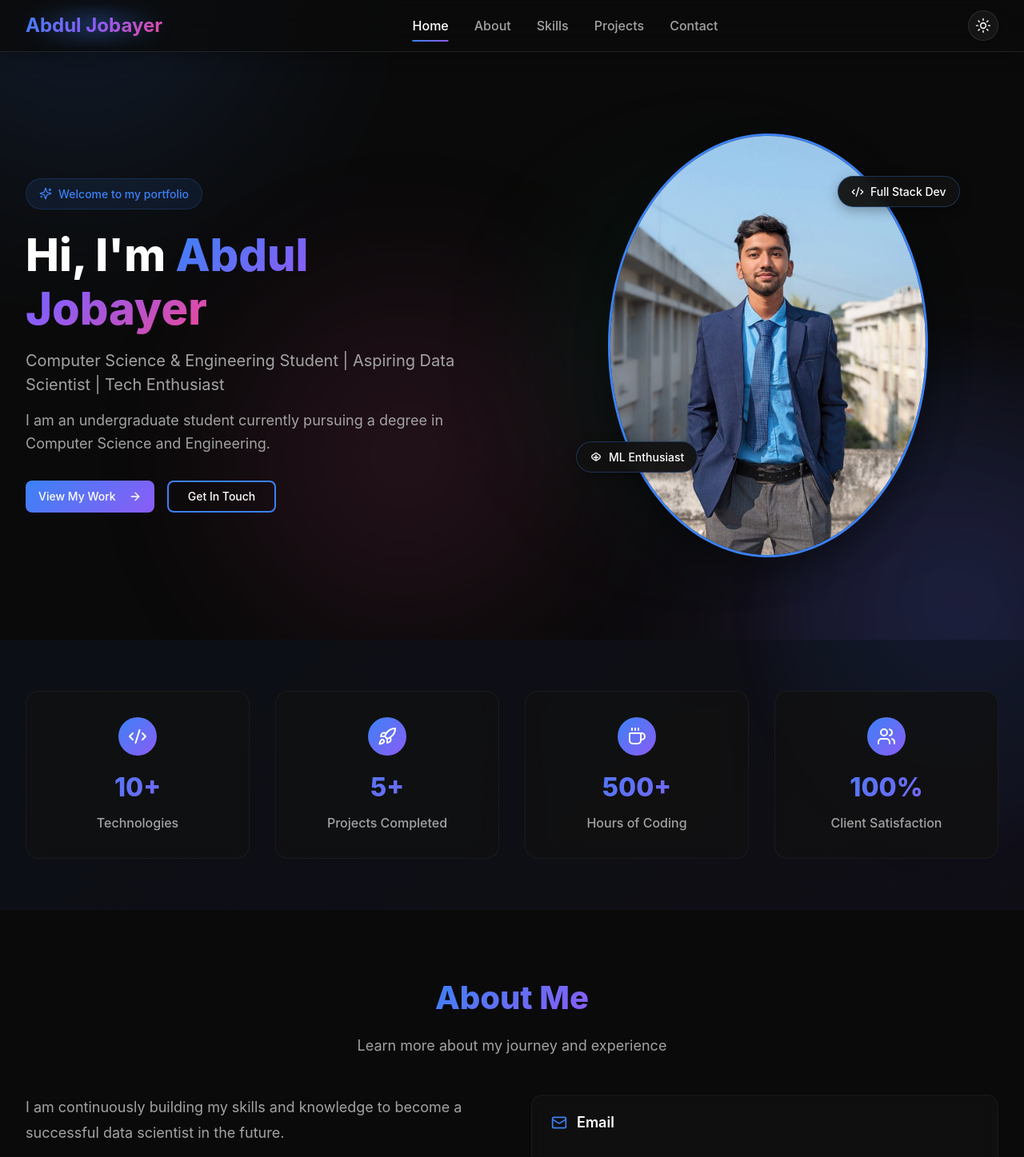
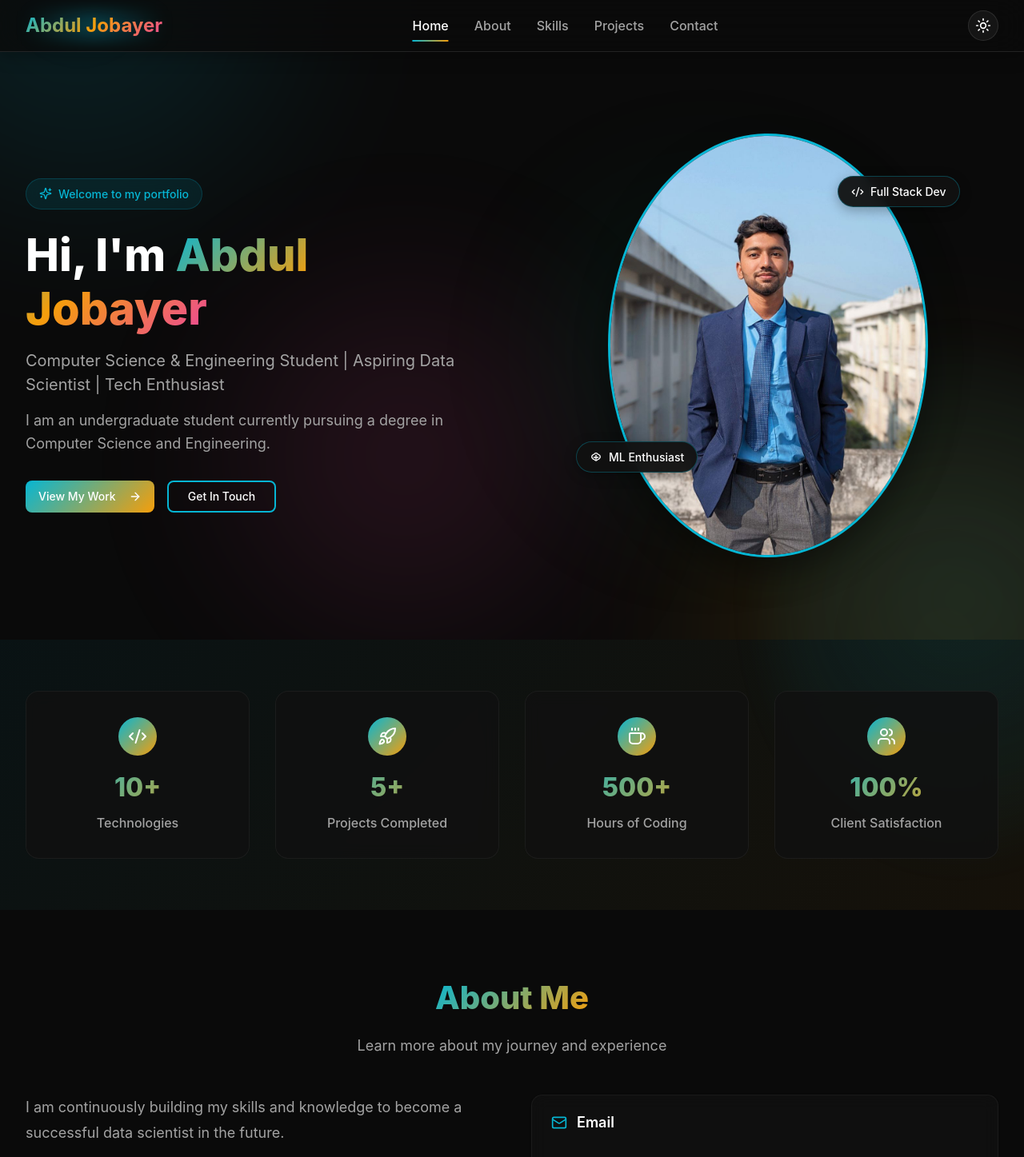
Before and after one commit to Jobayer08/Portfolio____, a React (Vite) app: page / in a window 1280 px wide. Shown: the top 1447 px of the page at 80% size. Built offline with nearby package versions, Linux system fonts and the light colour scheme.

Commit message:
color_change

```diff
--- a/src/App.css
+++ b/src/App.css
@@ -49,7 +49,7 @@
   --card-foreground: #ededed;
   --popover: #111111;
   --popover-foreground: #ededed;
-  --primary: #3b82f6;
+  --primary: #06b6d4;
   --primary-foreground: #ffffff;
   --secondary: #1f1f1f;
   --secondary-foreground: #ededed;
@@ -60,20 +60,20 @@
   --destructive: #7f1a1a;
   --border: #262626;
   --input: #262626;
-  --ring: #3b82f6;
-  --chart-1: #3b82f6;
-  --chart-2: #8b5cf6;
+  --ring: #06b6d4;
+  --chart-1: #06b6d4;
+  --chart-2: #f59e0b;
   --chart-3: #ec4899;
-  --chart-4: #f59e0b;
-  --chart-5: #10b981;
+  --chart-4: #10b981;
+  --chart-5: #f97316;
   --sidebar: #0a0a0a;
   --sidebar-foreground: #ededed;
-  --sidebar-primary: #3b82f6;
+  --sidebar-primary: #06b6d4;
   --sidebar-primary-foreground: #ffffff;
   --sidebar-accent: #1f1f1f;
   --sidebar-accent-foreground: #ededed;
   --sidebar-border: #262626;
-  --sidebar-ring: #3b82f6;
+  --sidebar-ring: #06b6d4;
 }
 
 .dark {
@@ -83,7 +83,7 @@
   --card-foreground: #ededed;
   --popover: #111111;
   --popover-foreground: #ededed;
-  --primary: #3b82f6;
+  --primary: #06b6d4;
   --primary-foreground: #ffffff;
   --secondary: #1f1f1f;
   --secondary-foreground: #ededed;
@@ -94,20 +94,20 @@
   --destructive: #7f1a1a;
   --border: #262626;
   --input: #262626;
-  --ring: #3b82f6;
-  --chart-1: #3b82f6;
-  --chart-2: #8b5cf6;
+  --ring: #06b6d4;
+  --chart-1: #06b6d4;
+  --chart-2: #f59e0b;
   --chart-3: #ec4899;
-  --chart-4: #f59e0b;
-  --chart-5: #10b981;
+  --chart-4: #10b981;
+  --chart-5: #f97316;
   --sidebar: #0a0a0a;
   --sidebar-foreground: #ededed;
-  --sidebar-primary: #3b82f6;
+  --sidebar-primary: #06b6d4;
   --sidebar-primary-foreground: #ffffff;
   --sidebar-accent: #1f1f1f;
   --sidebar-accent-foreground: #ededed;
   --sidebar-border: #262626;
-  --sidebar-ring: #3b82f6;
+  --sidebar-ring: #06b6d4;
 }
 
 @layer base {
@@ -152,8 +152,8 @@
 }
 
 @keyframes glow {
-  0%, 100% { box-shadow: 0 0 5px rgba(59, 130, 246, 0.5); }
-  50% { box-shadow: 0 0 20px rgba(59, 130, 246, 0.8); }
+  0%, 100% { box-shadow: 0 0 5px rgba(6, 182, 212, 0.5); }
+  50% { box-shadow: 0 0 20px rgba(6, 182, 212, 0.8); }
 }
 
 /* Animated Background */
@@ -183,7 +183,7 @@
 .sphere-1 {
   width: 600px;
   height: 600px;
-  background: radial-gradient(circle, #3b82f6, transparent);
+  background: radial-gradient(circle, #06b6d4, transparent);
   top: -300px;
   left: -200px;
   animation-delay: 0s;
@@ -192,7 +192,7 @@
 .sphere-2 {
   width: 700px;
   height: 700px;
-  background: radial-gradient(circle, #8b5cf6, transparent);
+  background: radial-gradient(circle, #f59e0b, transparent);
   bottom: -350px;
   right: -250px;
   animation-delay: 5s;
@@ -233,7 +233,7 @@
   position: relative;
   font-weight: bold;
   font-size: 1.5rem;
-  background: linear-gradient(135deg, #3b82f6, #8b5cf6, #ec4899);
+  background: linear-gradient(135deg, #06b6d4, #f59e0b, #ec4899);
   -webkit-background-clip: text;
   background-clip: text;
   color: transparent;
@@ -247,7 +247,7 @@
   transform: translate(-50%, -50%);
   width: 100%;
   height: 100%;
-  background: radial-gradient(circle, rgba(59, 130, 246, 0.3), transparent);
+  background: radial-gradient(circle, rgba(6, 182, 212, 0.3), transparent);
   filter: blur(10px);
   z-index: -1;
 }
@@ -262,10 +262,11 @@
   display: flex;
   align-items: center;
   justify-content: center;
+  color: #ffffff;
 }
 
 .theme-toggle:hover {
-  background: rgba(59, 130, 246, 0.2);
+  background: rgba(6, 182, 212, 0.2);
   transform: rotate(15deg);
 }
 
@@ -290,7 +291,7 @@
   transform: translateX(-50%);
   width: 0;
   height: 2px;
-  background: linear-gradient(90deg, #3b82f6, #8b5cf6);
+  background: linear-gradient(90deg, #06b6d4, #f59e0b);
   transition: width 0.3s ease;
 }
 
@@ -337,7 +338,7 @@
 
 .mobile-nav-link:hover,
 .mobile-nav-link.active {
-  background: linear-gradient(135deg, #3b82f6, #8b5cf6);
+  background: linear-gradient(135deg, #06b6d4, #f59e0b);
   color: white;
 }
 
@@ -365,12 +366,12 @@
   align-items: center;
   gap: 0.5rem;
   padding: 0.5rem 1rem;
-  background: rgba(59, 130, 246, 0.1);
-  border: 1px solid rgba(59, 130, 246, 0.2);
+  background: rgba(6, 182, 212, 0.1);
+  border: 1px solid rgba(6, 182, 212, 0.2);
   border-radius: 2rem;
   font-size: 0.875rem;
   font-weight: 500;
-  color: #3b82f6;
+  color: #06b6d4;
   margin-bottom: 1.5rem;
   backdrop-filter: blur(10px);
 }
@@ -384,7 +385,7 @@
 }
 
 .gradient-text {
-  background: linear-gradient(135deg, #3b82f6, #8b5cf6, #ec4899);
+  background: linear-gradient(135deg, #06b6d4, #f59e0b, #ec4899);
   -webkit-background-clip: text;
   background-clip: text;
   color: transparent;
@@ -405,7 +406,7 @@
 .cursor-blink {
   animation: blink 1s step-end infinite;
   font-size: 1.25rem;
-  color: #3b82f6;
+  color: #06b6d4;
 }
 
 .hero-description {
@@ -422,7 +423,7 @@
 }
 
 .btn-primary {
-  background: linear-gradient(135deg, #3b82f6, #8b5cf6);
+  background: linear-gradient(135deg, #06b6d4, #f59e0b);
   border: none;
   transition: all 0.3s ease;
   position: relative;
@@ -449,15 +450,15 @@
 }
 
 .btn-secondary {
-  border: 2px solid #3b82f6;
+  border: 2px solid #06b6d4;
   background: transparent;
   transition: all 0.3s ease;
   color: #ffffff;
 }
 
 .btn-secondary:hover {
-  background: #3b82f6;
-  border-color: #3b82f6;
+  background: #06b6d4;
+  border-color: #06b6d4;
   color: white;
 }
 
@@ -481,7 +482,7 @@
   transform: translate(-50%, -50%);
   width: 120%;
   height: 120%;
-  background: radial-gradient(circle, rgba(59, 130, 246, 0.3), transparent);
+  background: radial-gradient(circle, rgba(6, 182, 212, 0.3), transparent);
   border-radius: 50%;
   filter: blur(30px);
   animation: pulse-glow 3s ease-in-out infinite;
@@ -491,7 +492,7 @@
   position: relative;
   width: 100%;
   border-radius: 50%;
-  border: 3px solid #3b82f6;
+  border: 3px solid #06b6d4;
   box-shadow: 0 20px 40px rgba(0, 0, 0, 0.4);
   transition: transform 0.3s ease;
 }
@@ -512,7 +513,7 @@
   font-size: 0.875rem;
   font-weight: 500;
   box-shadow: 0 4px 15px rgba(0, 0, 0, 0.3);
-  border: 1px solid rgba(59, 130, 246, 0.3);
+  border: 1px solid rgba(6, 182, 212, 0.3);
   color: #ffffff;
   animation: float 3s ease-in-out infinite;
 }
@@ -532,7 +533,7 @@
 /* Stats Section */
 .stats-section {
   padding: 4rem 0;
-  background: linear-gradient(135deg, rgba(59, 130, 246, 0.05), rgba(139, 92, 246, 0.05));
+  background: linear-gradient(135deg, rgba(6, 182, 212, 0.05), rgba(245, 158, 11, 0.05));
 }
 
 .stats-grid {
@@ -554,14 +555,14 @@
 .stat-card:hover {
   transform: translateY(-5px);
   background: rgba(17, 17, 17, 0.95);
-  border-color: rgba(59, 130, 246, 0.3);
+  border-color: rgba(6, 182, 212, 0.3);
 }
 
 .stat-icon {
   width: 48px;
   height: 48px;
   margin: 0 auto 1rem;
-  background: linear-gradient(135deg, #3b82f6, #8b5cf6);
+  background: linear-gradient(135deg, #06b6d4, #f59e0b);
   border-radius: 50%;
   display: flex;
   align-items: center;
@@ -573,7 +574,7 @@
   font-size: 2rem;
   font-weight: 800;
   margin-bottom: 0.5rem;
-  background: linear-gradient(135deg, #3b82f6, #8b5cf6);
+  background: linear-gradient(135deg, #06b6d4, #f59e0b);
   -webkit-background-clip: text;
   background-clip: text;
   color: transparent;
@@ -598,7 +599,7 @@
 }
 
 .title-gradient {
-  background: linear-gradient(135deg, #3b82f6, #8b5cf6);
+  background: linear-gradient(135deg, #06b6d4, #f59e0b);
   -webkit-background-clip: text;
   background-clip: text;
   color: transparent;
@@ -642,8 +643,8 @@
 
 .about-badge {
   padding: 0.5rem 1rem;
-  background: rgba(59, 130, 246, 0.1);
-  border: 1px solid rgba(59, 130, 246, 0.2);
+  background: rgba(6, 182, 212, 0.1);
+  border: 1px solid rgba(6, 182, 212, 0.2);
   font-weight: 500;
   transition: all 0.3s ease;
   color: #ffffff;
@@ -651,7 +652,7 @@
 
 .about-badge:hover {
   transform: translateY(-2px);
-  background: rgba(59, 130, 246, 0.2);
+  background: rgba(6, 182, 212, 0.2);
 }
 
 .about-cards {
@@ -670,7 +671,7 @@
 .info-card:hover {
   transform: translateX(5px);
   background: rgba(17, 17, 17, 0.95);
-  border-color: rgba(59, 130, 246, 0.3);
+  border-color: rgba(6, 182, 212, 0.3);
 }
 
 .info-card-title {
@@ -688,7 +689,7 @@
 /* Skills Section */
 .skills-section {
   padding: 5rem 0;
-  background: linear-gradient(135deg, rgba(59, 130, 246, 0.03), rgba(139, 92, 246, 0.03));
+  background: linear-gradient(135deg, rgba(6, 182, 212, 0.03), rgba(245, 158, 11, 0.03));
 }
 
 .skills-grid {
@@ -708,7 +709,7 @@
 .skill-card:hover {
   transform: translateY(-5px) scale(1.05);
   background: rgba(17, 17, 17, 0.95);
-  border-color: rgba(59, 130, 246, 0.3);
+  border-color: rgba(6, 182, 212, 0.3);
   box-shadow: 0 10px 30px rgba(0, 0, 0, 0.3);
 }
 
@@ -721,7 +722,7 @@
   width: 40px;
   height: 40px;
   margin: 0 auto 0.75rem;
-  background: linear-gradient(135deg, #3b82f6, #8b5cf6);
+  background: linear-gradient(135deg, #06b6d4, #f59e0b);
   border-radius: 50%;
   display: flex;
   align-items: center;
@@ -758,7 +759,7 @@
   transform: translateY(-10px);
   box-shadow: 0 20px 40px rgba(0, 0, 0, 0.4);
   background: rgba(17, 17, 17, 0.95);
-  border-color: rgba(59, 130, 246, 0.3);
+  border-color: rgba(6, 182, 212, 0.3);
 }
 
 .project-image-wrapper {
@@ -784,7 +785,7 @@
   left: 0;
   right: 0;
   bottom: 0;
-  background: linear-gradient(135deg, rgba(59, 130, 246, 0.9), rgba(139, 92, 246, 0.9));
+  background: linear-gradient(135deg, rgba(6, 182, 212, 0.9), rgba(245, 158, 11, 0.9));
   display: flex;
   align-items: center;
   justify-content: center;
@@ -804,7 +805,7 @@
   display: flex;
   align-items: center;
   justify-content: center;
-  color: #3b82f6;
+  color: #06b6d4;
   transform: scale(0);
   transition: transform 0.3s ease 0.1s;
 }
@@ -833,8 +834,8 @@
 }
 
 .tech-badge {
-  background: rgba(59, 130, 246, 0.1);
-  border: 1px solid rgba(59, 130, 246, 0.2);
+  background: rgba(6, 182, 212, 0.1);
+  border: 1px solid rgba(6, 182, 212, 0.2);
   font-size: 0.75rem;
   transition: all 0.3s ease;
   color: #a3a3a3;
@@ -842,7 +843,7 @@
 
 .tech-badge:hover {
   transform: translateY(-2px);
-  background: rgba(59, 130, 246, 0.2);
+  background: rgba(6, 182, 212, 0.2);
   color: #ffffff;
 }
 
@@ -863,7 +864,7 @@
 /* Contact Section */
 .contact-section {
   padding: 5rem 0;
-  background: linear-gradient(135deg, rgba(59, 130, 246, 0.03), rgba(139, 92, 246, 0.03));
+  background: linear-gradient(135deg, rgba(6, 182, 212, 0.03), rgba(245, 158, 11, 0.03));
 }
 
 .contact-grid {
@@ -893,13 +894,13 @@
 .contact-card:hover {
   transform: translateX(5px);
   background: rgba(17, 17, 17, 0.95);
-  border-color: rgba(59, 130, 246, 0.3);
+  border-color: rgba(6, 182, 212, 0.3);
 }
 
 .contact-icon-wrapper {
   width: 48px;
   height: 48px;
-  background: linear-gradient(135deg, #3b82f6, #8b5cf6);
+  background: linear-gradient(135deg, #06b6d4, #f59e0b);
   border-radius: 50%;
   display: flex;
   align-items: center;
@@ -926,7 +927,7 @@
 
 .social-btn {
   flex: 1;
-  background: linear-gradient(135deg, #3b82f6, #8b5cf6);
+  background: linear-gradient(135deg, #06b6d4, #f59e0b);
   border: none;
   transition: all 0.3s ease;
   color: white;
@@ -934,7 +935,7 @@
 
 .social-btn:hover {
   transform: translateY(-2px);
-  box-shadow: 0 5px 15px rgba(59, 130, 246, 0.4);
+  box-shadow: 0 5px 15px rgba(6, 182, 212, 0.4);
 }
 
 .contact-form-card {
@@ -983,8 +984,8 @@
 .form-input:focus,
 .form-textarea:focus {
   outline: none;
-  border-color: #3b82f6;
-  box-shadow: 0 0 0 3px rgba(59, 130, 246, 0.1);
+  border-color: #06b6d4;
+  box-shadow: 0 0 0 3px rgba(6, 182, 212, 0.1);
 }
 
 .form-input::placeholder,
@@ -994,7 +995,7 @@
 
 .submit-btn {
   width: 100%;
-  background: linear-gradient(135deg, #3b82f6, #8b5cf6);
+  background: linear-gradient(135deg, #06b6d4, #f59e0b);
   border: none;
   transition: all 0.3s ease;
   color: white;
@@ -1002,13 +1003,13 @@
 
 .submit-btn:hover {
   transform: translateY(-2px);
-  box-shadow: 0 5px 15px rgba(59, 130, 246, 0.4);
+  box-shadow: 0 5px 15px rgba(6, 182, 212, 0.4);
 }
 
 /* Footer */
 .footer {
   padding: 2rem 0;
-  background: linear-gradient(135deg, rgba(59, 130, 246, 0.05), rgba(139, 92, 246, 0.05));
+  background: linear-gradient(135deg, rgba(6, 182, 212, 0.05), rgba(245, 158, 11, 0.05));
   border-top: 1px solid rgba(255, 255, 255, 0.05);
 }
 
@@ -1087,16 +1088,16 @@
 }
 
 ::-webkit-scrollbar-thumb {
-  background: linear-gradient(135deg, #3b82f6, #8b5cf6);
+  background: linear-gradient(135deg, #06b6d4, #f59e0b);
   border-radius: 5px;
 }
 
 ::-webkit-scrollbar-thumb:hover {
-  background: linear-gradient(135deg, #8b5cf6, #3b82f6);
+  background: linear-gradient(135deg, #f59e0b, #06b6d4);
 }
 
 /* Selection Color */
 ::selection {
-  background: rgba(59, 130, 246, 0.3);
+  background: rgba(6, 182, 212, 0.3);
   color: #ffffff;
 }
--- a/src/App.jsx
+++ b/src/App.jsx
@@ -187,6 +187,7 @@ function App() {
               <button
                 onClick={() => setIsDark(!isDark)}
                 className="theme-toggle"
+                aria-label="Toggle theme"
               >
                 {isDark ? <Sun className="w-5 h-5" /> : <Moon className="w-5 h-5" />}
               </button>
```
